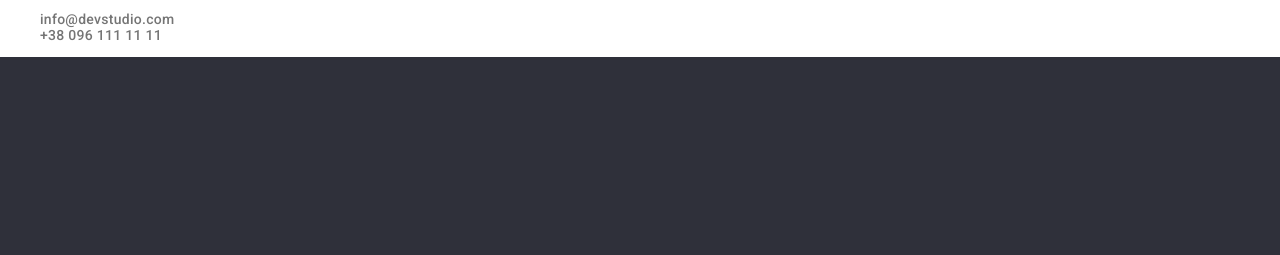
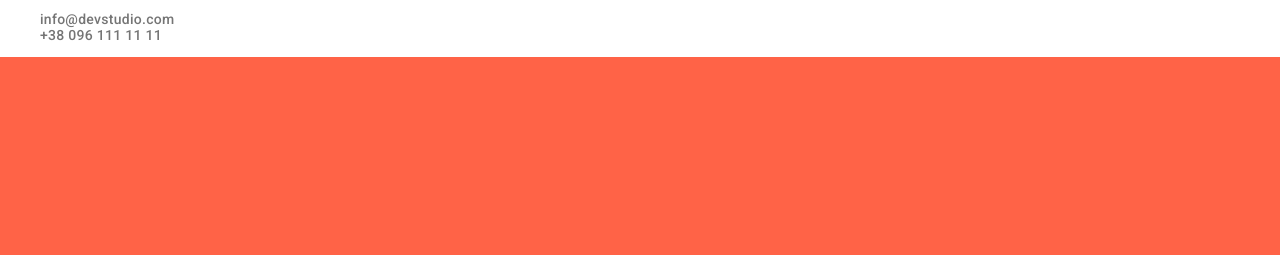
Before and after one commit to Kuchinskiy/task-html-css, a plain HTML site: page index.html in a window 1280 px wide. Shown: the part 95-350 px from the top of the page. Drawn offline with nearby package versions, Linux system fonts and the light colour scheme.

Commit message:
default_styles

```diff
--- a/css/styles.css
+++ b/css/styles.css
@@ -93,12 +93,13 @@ img {
 }
 
 .title-page {
+	background: tomato;
 	color: var(--banner-title-btn-text-color);
 	text-transform: uppercase;
 	text-align: center;
 	margin: 0;
 	padding-top: 200px;
-	padding-bottom: 30px;
+	margin-bottom: 30px;
 
 	font-weight: 900;
 	font-size: 44px;
```
